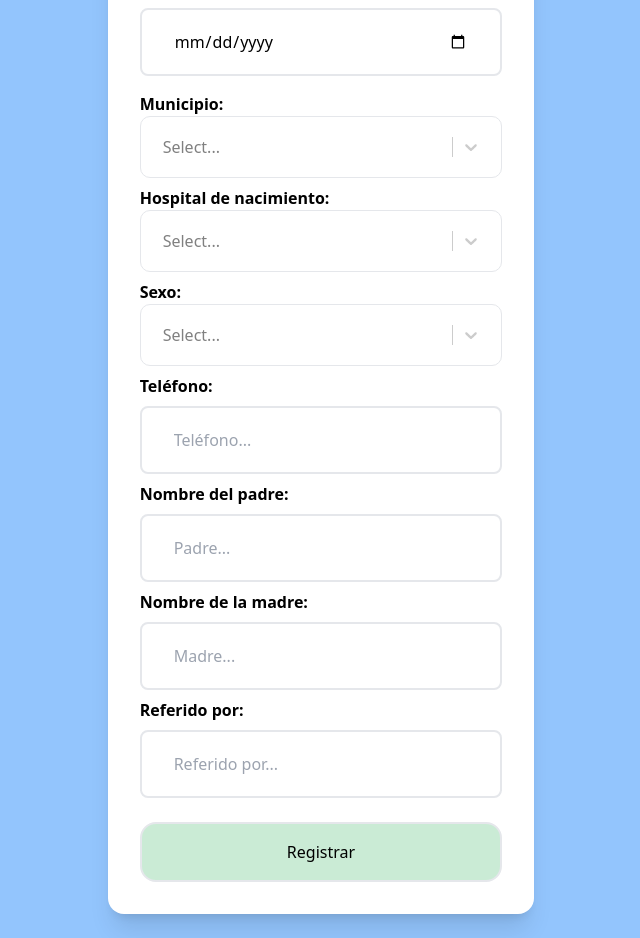
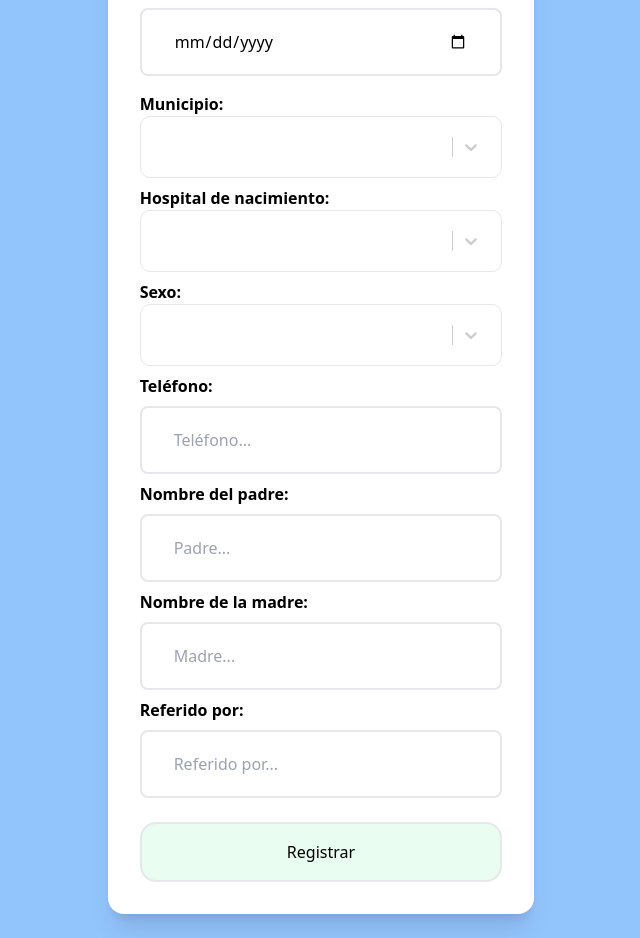
Before and after one commit to JaimeSerrano15/ecep-client-Test, a Next.js app: page /register in a window 1280 px wide. Shown: the part 480-1418 px from the top of the page, without its empty margins (319-959 px from the left). Built offline with nearby package versions, Linux system fonts and the light colour scheme; no server answers.

Commit message:
Adding validations

```diff
--- a/package.json
+++ b/package.json
@@ -19,11 +19,13 @@
     "next": "13.2.4",
     "react": "18.2.0",
     "react-dom": "18.2.0",
+    "react-input-mask": "^2.0.4",
     "react-query": "^3.39.3",
     "react-select": "^5.7.2",
     "typescript": "5.0.3"
   },
   "devDependencies": {
+    "@types/react-input-mask": "^3.0.2",
     "autoprefixer": "^10.4.14",
     "postcss": "^8.4.21",
     "tailwindcss": "^3.3.1"
--- a/src/components/Common/Button.tsx
+++ b/src/components/Common/Button.tsx
@@ -2,12 +2,14 @@ interface ButtonProps {
     className?: string;
     children?: string | React.ReactElement,
     type: "button" | "submit" | "reset" | undefined,
+    disabled?: any,
 }
 
 const Button = (props: ButtonProps) => {
-    const { className, children, type } = props;
+    const { className, children, type, disabled } = props;
+    console.log({ disabled });
     return (
-        <button type={type} className={`${className} p-2 border-2 bg-[#CAEBD5] rounded-2xl w-full py-4`}>
+        <button type={type} disabled={disabled} className={`${className} p-2 border-2 bg-[#CAEBD5] rounded-2xl w-full py-4`}>
             {children}
         </button>
     )
--- /dev/null
+++ b/src/components/Common/PhoneInput.tsx
@@ -0,0 +1,26 @@
+import { ChangeEventHandler } from 'react';
+import InputMask from 'react-input-mask';
+
+interface PhoneInputProps {
+    id: number,
+    label: string,
+    value: any,
+    onChange: ChangeEventHandler<HTMLInputElement>
+}
+
+const PhoneInput = (props: PhoneInputProps) => {
+    const { label, onChange, id, ...inputProps } = props;
+    return (
+        <div>
+            <label className="font-semibold">{label}</label>
+            <InputMask
+                mask='9999-9999'
+                {...inputProps}
+                className="h-8 p-8 my-2 w-full border-2 border-gray-200 rounded-lg"
+                onChange={onChange}>
+            </InputMask>
+        </div>
+    );
+}
+
+export default PhoneInput;
--- a/src/components/RegisterPatientsDev/RegisterForm.tsx
+++ b/src/components/RegisterPatientsDev/RegisterForm.tsx
@@ -1,7 +1,8 @@
-import { useState } from 'react';
+import { useState, useEffect } from 'react';
 import Select from 'react-select';
 import Input from '../Common/Input';
 import Button from '../Common/Button';
+import PhoneInput from '../Common/PhoneInput';
 
 type SelectType = {
     value: number,
@@ -52,6 +53,25 @@ const RegisterForm = (props: Register) => {
         sex: { value: 0, label: "" },
         phone: "",
     })
+    const [valid, setValid] = useState<boolean>(false);
+
+    // const isFormValid = () => {
+
+    // }
+
+    console.log({ valid });
+
+    useEffect(() => {
+        for (const [key, value]  of Object.entries(values)) {
+            console.log({ key, value });
+            if ( value === '' || value.label === '') {
+                console.log("Es false");
+                setValid(false);
+                return;
+            }
+        }
+        setValid(true);
+    }, [values]);
 
     const resetForm = () => setValues({
         name: "",
@@ -201,7 +221,15 @@ const RegisterForm = (props: Register) => {
             onSubmit={handleSubmitForm}
         >
             {
-            inputs.map((input) => input.type !== 'select' ? (
+            inputs.map((input) => input.type !== 'select' ?
+            input.name === 'phone' ? (
+                <PhoneInput
+                    key={input.id}
+                    {...input}
+                    value={values[input.name]}
+                    onChange={onChange}
+                />
+            ) : (
                 <Input
                     key={input.id}
                     {...input}
@@ -214,7 +242,7 @@ const RegisterForm = (props: Register) => {
                     <Select
                         options={input.options}
                         name={input.name}
-                        value={values.name}
+                        value={values[input.name]}
                         styles={{
                             control: (baseStyles, state) => ({
                             ...baseStyles,
@@ -233,7 +261,7 @@ const RegisterForm = (props: Register) => {
                 </div>
             ))
             }
-            <Button type="submit" className="mt-4"> Registrar </Button>
+            <Button type="submit" className={`mt-4 ${valid ? 'bg-green-400' : 'bg-green-200 bg-opacity-30'}`} disabled={!valid}> Registrar </Button>
         </form>
     )
 }
```
Also changed, not shown: 1 other file (tests, documents, lock files or other folders).
